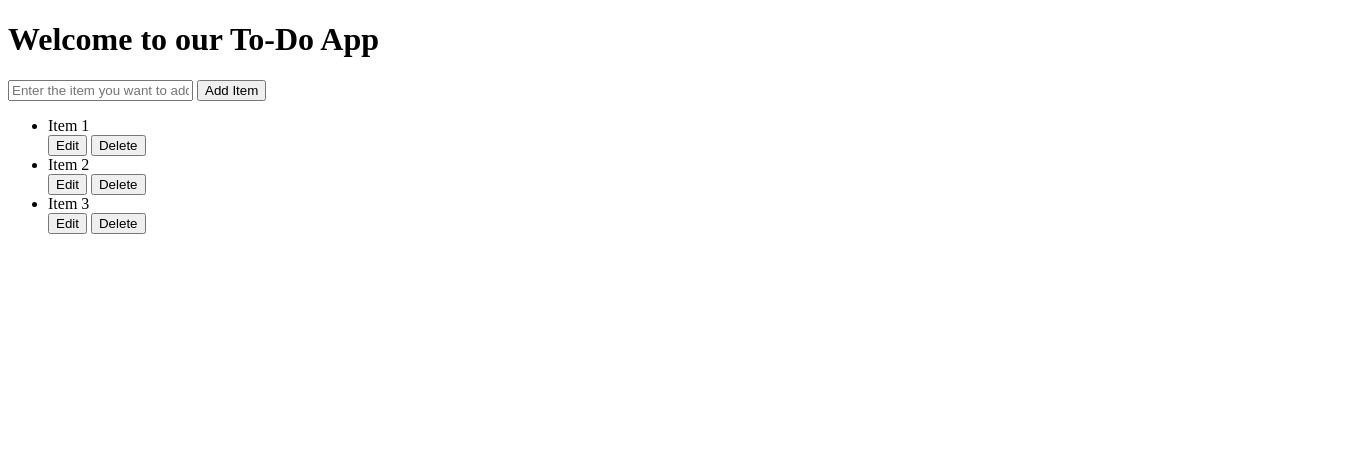
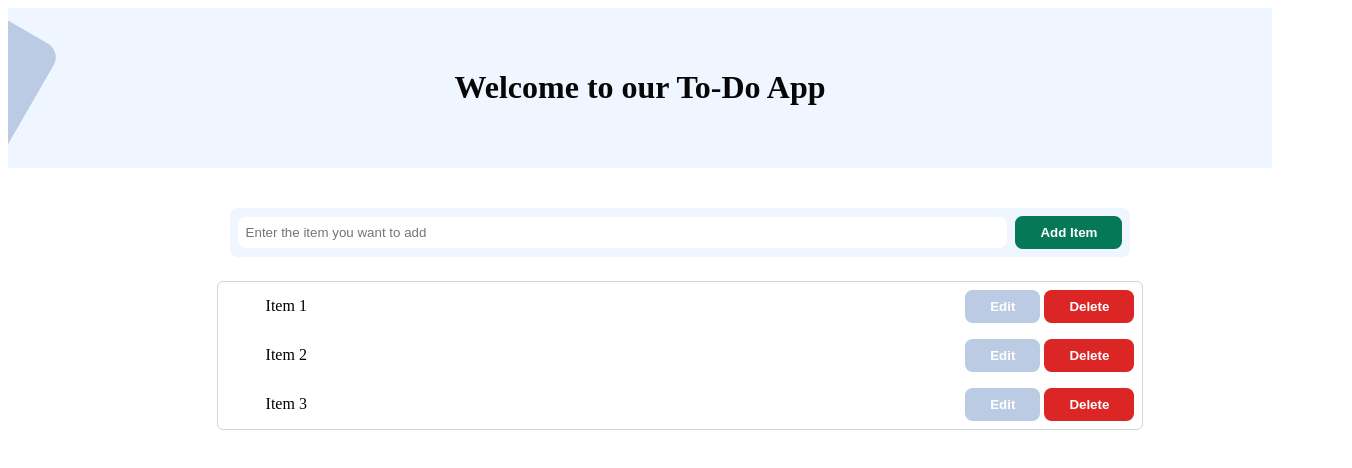
Before and after one commit to School-pro/CS50b, a website: page index.html in a window 1280 px wide. Shown: the whole page, 1352 px wide, since content can reach past the window. Drawn offline with Linux system fonts and the light colour scheme.

Commit message:
Linked the css into the html file

```diff
--- a/index.html
+++ b/index.html
@@ -1,44 +1,49 @@
 <!DOCTYPE html>
 <html lang="en">
   <head>
-    <meta charset="UTF-8">
-    <meta name="viewport" content="width=device-width, initial-scale=1.0">
+    <meta charset="UTF-8" />
+    <meta name="viewport" content="width=device-width, initial-scale=1.0" />
+    <link rel="stylesheet" href="style.css" />
     <title>To-Do-app</title>
   </head>
   <body>
-    <header>
-        <div></div>
+    <header class="header">
+      <div class="decorative-div"></div>
       <h1>
         <span>Welcome</span>
         <span>to our</span>
         <span>To-Do App</span>
       </h1>
     </header>
-    <main>
-        <form action="#">
-            <input type="text" placeholder="Enter the item you want to add ">
-            <button>Add Item</button>
+    <main class="main">
+      <form action="#" class="form">
+        <input
+          class="input"
+          type="text"
+          placeholder="Enter the item you want to add "
+        />
+        <button class="button-green">Add Item</button>
       </form>
-        <ul>
-            <li>
+      <ul class="list">
+        <li class="list-item">
           <span>Item 1</span>
           <div>
             <button>Edit</button>
-                    <button>Delete</button>
+            <button class="button-red">Delete</button>
           </div>
         </li>
-            <li>
+        <li class="list-item">
           <span>Item 2</span>
           <div>
-                    <button >Edit</button>
-                    <button >Delete</button>
+            <button>Edit</button>
+            <button class="button-red">Delete</button>
           </div>
         </li>
-            <li>
-                <span >Item 3</span>
+        <li class="list-item">
+          <span>Item 3</span>
           <div>
-                    <button >Edit</button>
-                    <button >Delete</button>
+            <button>Edit</button>
+            <button class="button-red">Delete</button>
           </div>
         </li>
       </ul>
--- a/style.css
+++ b/style.css
@@ -11,7 +11,7 @@
 .decorative-div {
   width: 200px;
   height: 200px;
-    background-color: #BBCBE3; /* Corrected to bg-blue-500 */
+  background-color: #bbcbe3; /* Corrected to bg-blue-500 */
   border-radius: 1rem; /* rounded-2xl */
   transform: rotate(30deg);
   position: absolute; /* Changed from relative to absolute */
@@ -52,15 +52,16 @@ h1 {
   flex-grow: 1;
 }
 
-.button {
+button {
   padding: 8px 24px; /* p-2 px-6 */
-    background-color: #BBCBE3; /* bg-blue-500 */
+  background-color: #bbcbe3; /* bg-blue-500 */
   color: white;
+  border: 1px solid transparent !important;
   border-radius: 0.475rem;
   font-weight: 600; /* font-semibold */
 }
 
-.button:hover {
+button:hover {
   background-color: #1e40af; /* hover:bg-blue-700 */
 }
 
```
Also changed, not shown: 1 other file. Lines whose indentation alone changed are shown as unchanged.
